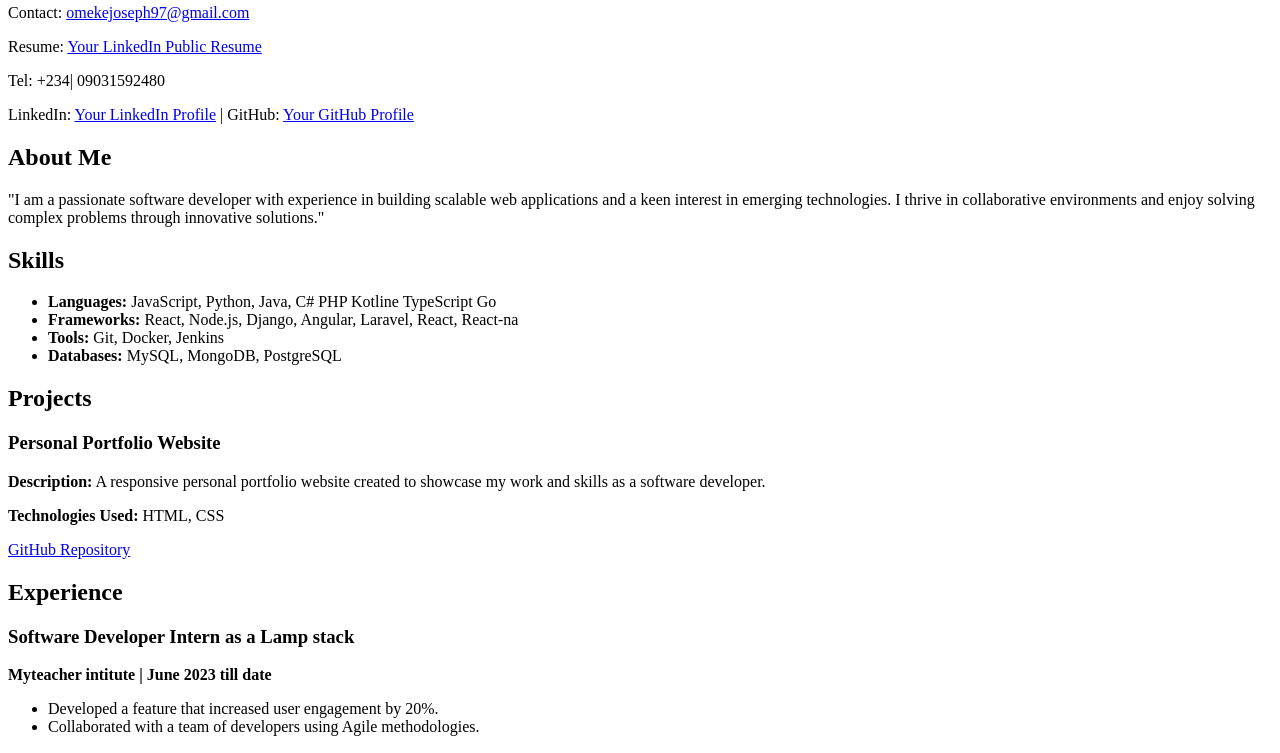
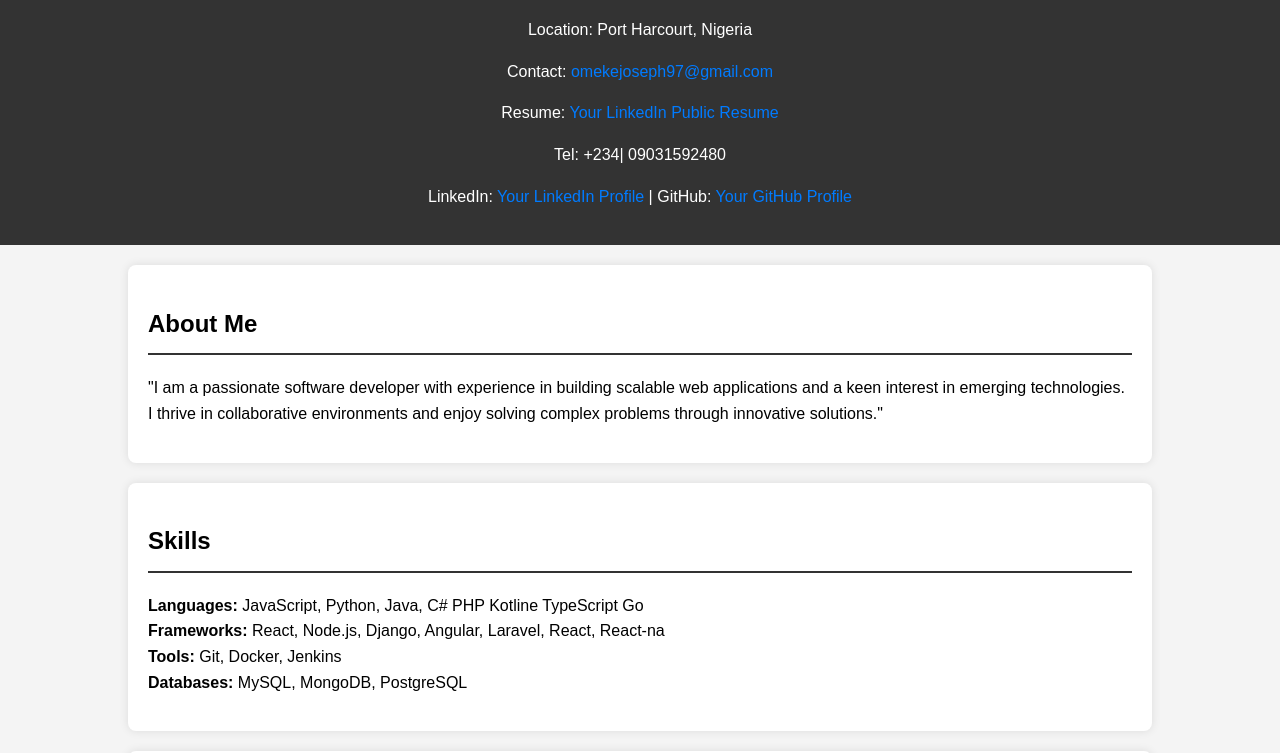
Before and after one commit to omekeuchechi/omeke_portfolio, a plain HTML site: page index.html in a window 1280 px wide. Shown: the part 157-910 px from the top of the page. Drawn offline with Linux system fonts and the light colour scheme; the site is published under a folder, as on GitHub Pages, so addresses that start at the root find nothing.

Commit message:
correction again

```diff
--- a/index.html
+++ b/index.html
@@ -4,7 +4,7 @@
     <meta charset="UTF-8">
     <meta name="viewport" content="width=device-width, initial-scale=1.0">
     <title>My Portfolio</title>
-    <link rel="stylesheet" href="/asset/css/index.css">
+    <link rel="stylesheet" href="index.css">
 </head>
 <body>
     <header>
```
Also changed, not shown: index.css (renamed from asset/css/index.css).
